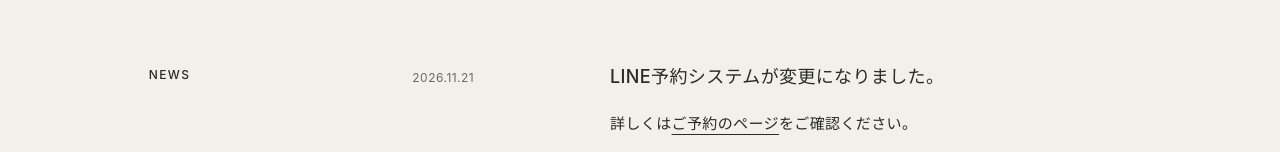
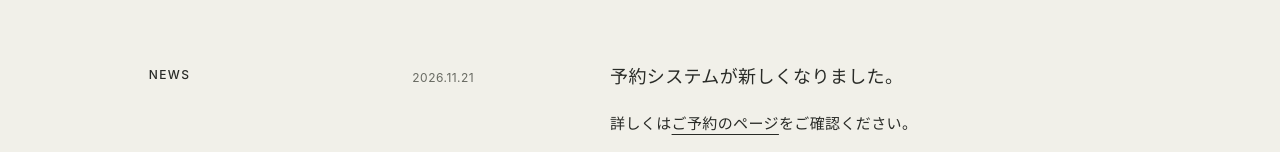
Before and after one commit to pepelmocohair/pepelmoco-site, a plain HTML site: page index.html in a window 1280 px wide. Shown: the part 728-880 px from the top of the page. Drawn offline with Linux system fonts and the light colour scheme.

Commit message:
NEWS: 見出しを「予約システムが新しくなりました。」に変更 (#5)
Claude-Session: https://claude.ai/code/session_011bNS8o2FjWLFHJpVtZdu9y

Co-authored-by: Claude <noreply@anthropic.com>

```diff
--- a/index.html
+++ b/index.html
@@ -41,7 +41,7 @@
     <!-- NEWS EDIT START -->
     <article class="notice">
       <p class="news-date">2026.11.21</p>
-      <h3>LINE予約システムが変更になりました。</h3>
+      <h3>予約システムが新しくなりました。</h3>
       <p>詳しくは<a href="reservation.html">ご予約のページ</a>をご確認ください。</p>
     </article>
 
```
